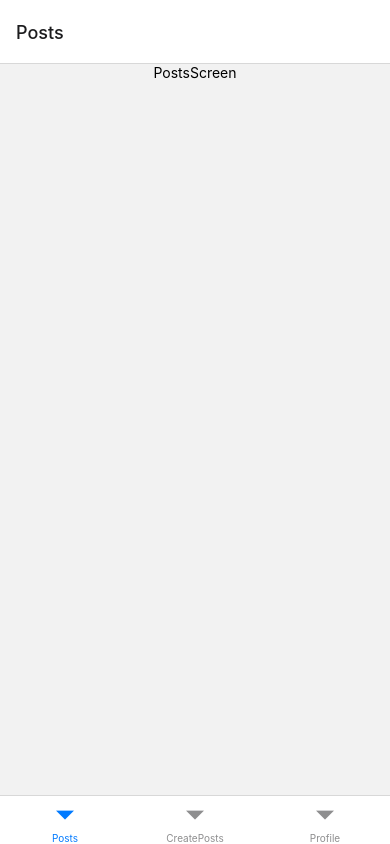
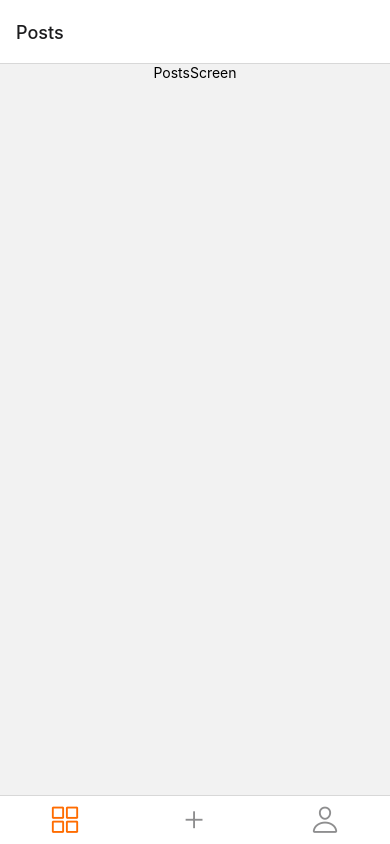
Before and after one commit to Petro-Psekho/mobile-blog, a React Native app: screen /Posts in a window 390 px wide. Built offline with nearby package versions, Linux system fonts and the light colour scheme.

Commit message:
add BottomTabNavigator and icons

```diff
--- a/package.json
+++ b/package.json
@@ -9,6 +9,7 @@
     "web": "expo start --web"
   },
   "dependencies": {
+    "@expo/vector-icons": "^13.0.0",
     "@expo/webpack-config": "^18.0.1",
     "@react-navigation/bottom-tabs": "^6.5.7",
     "@react-navigation/native": "^6.1.6",
@@ -23,6 +24,7 @@
     "react-native": "0.71.3",
     "react-native-safe-area-context": "4.5.0",
     "react-native-screens": "~3.20.0",
+    "react-native-vector-icons": "^9.2.0",
     "react-native-web": "~0.18.10"
   },
   "devDependencies": {
--- a/router.js
+++ b/router.js
@@ -1,6 +1,7 @@
 import React from 'react';
 import { createStackNavigator } from '@react-navigation/stack';
 import { createBottomTabNavigator } from '@react-navigation/bottom-tabs';
+import Ionicons from '@expo/vector-icons/Ionicons';
 
 import RegistrationScreen from './screens/auth/RegistrationScreen';
 import LoginScreen from './screens/auth/LoginScreen';
@@ -26,10 +27,34 @@ export const useRoute = isAuth => {
     );
   }
   return (
-    <MainTab.Navigator>
-      <MainTab.Screen name="Posts" component={PostsScreen} />
-      <MainTab.Screen name="CreatePosts" component={CreatePostsScreen} />
-      <MainTab.Screen name="Profile" component={ProfileScreen} />
+    <MainTab.Navigator screenOptions={{ tabBarShowLabel: false, tabBarActiveTintColor: '#FF6C00' }}>
+      <MainTab.Screen
+        options={{
+          tabBarIcon: ({ color, size }) => {
+            return <Ionicons name="ios-grid-outline" size={30} color={color} />;
+          },
+        }}
+        name="Posts"
+        component={PostsScreen}
+      />
+      <MainTab.Screen
+        options={{
+          tabBarIcon: ({ color, size }) => {
+            return <Ionicons name="ios-add" size={30} color={color} />;
+          },
+        }}
+        name="CreatePosts"
+        component={CreatePostsScreen}
+      />
+      <MainTab.Screen
+        options={{
+          tabBarIcon: ({ color, size }) => {
+            return <Ionicons name="ios-person-outline" size={30} color={color} />;
+          },
+        }}
+        name="Profile"
+        component={ProfileScreen}
+      />
     </MainTab.Navigator>
   );
 };
--- a/screens/mainScreen/PostsScreen.js
+++ b/screens/mainScreen/PostsScreen.js
@@ -4,6 +4,7 @@ import { Text, View, StyleSheet } from 'react-native';
 const PostsScreen = () => {
   return (
     // <View style={styles.container}>
+
     <Text style={styles.container}>PostsScreen</Text>
     // </View>
   );
```
Also changed, not shown: 1 other file (tests, documents, lock files or other folders).
